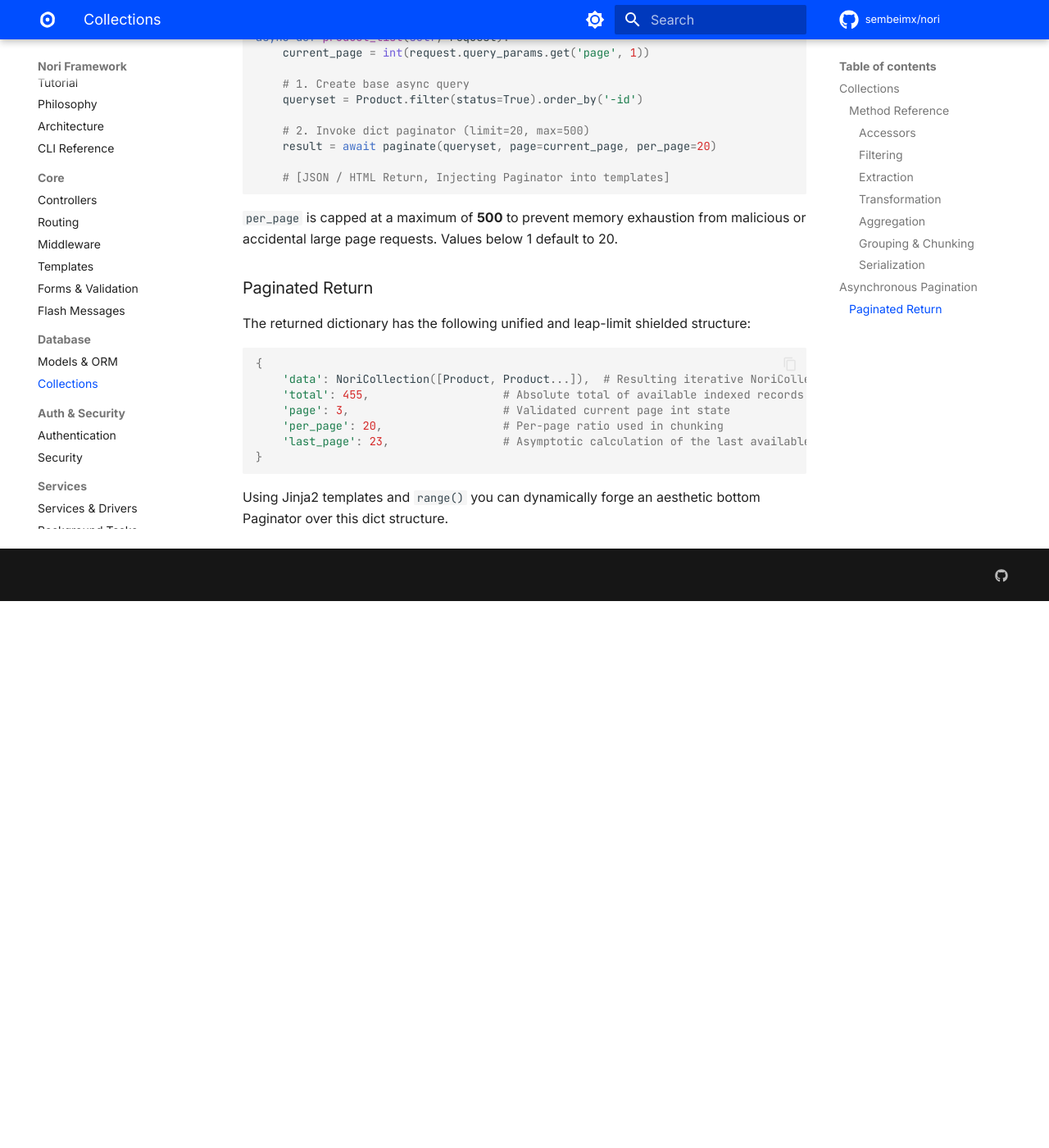
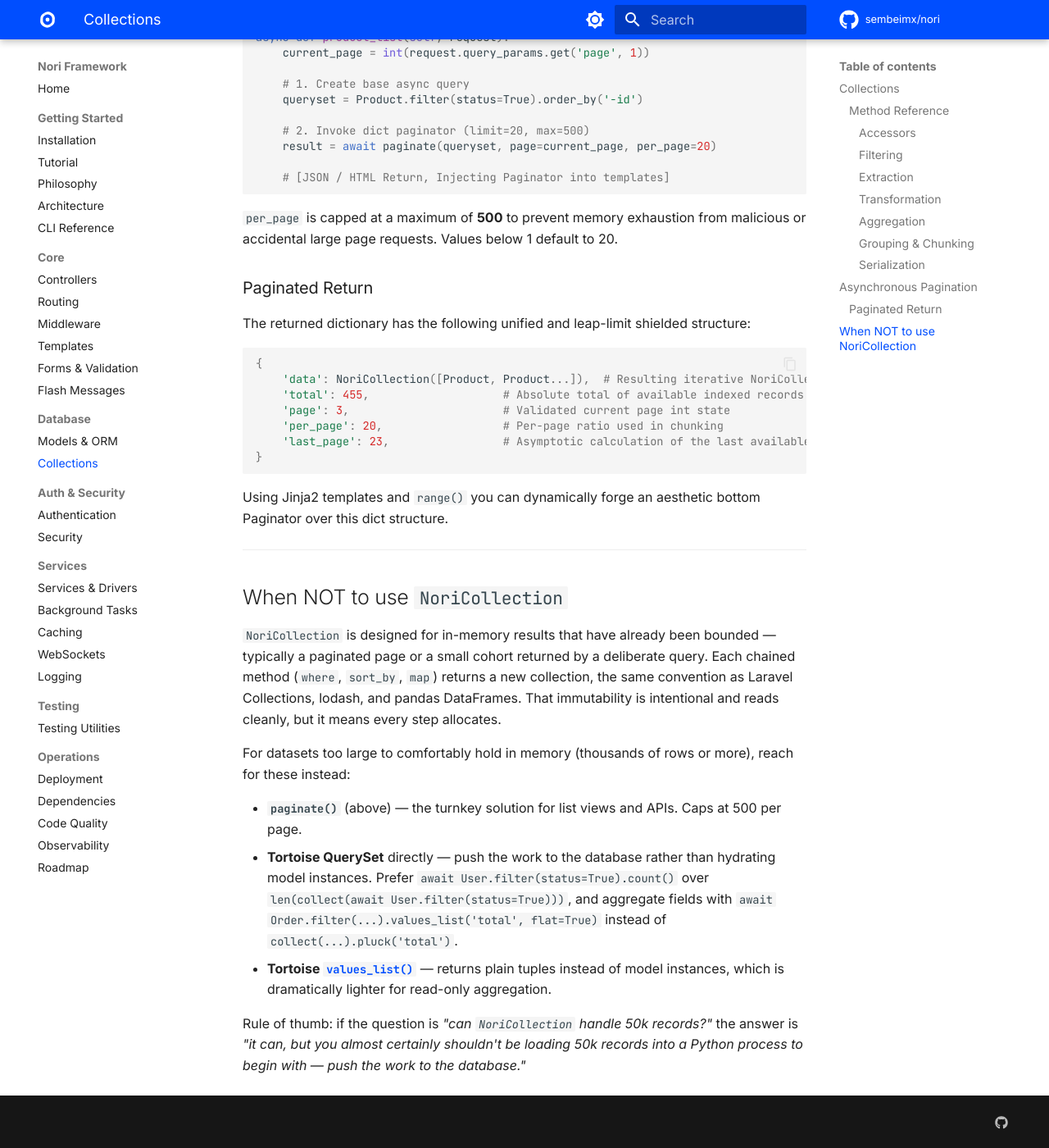
Before and after one commit to sembeimx/nori, an MkDocs documentation site: the page built from docs/collections.md, in a window 1280 px wide and 1400 px high, scrolled down 2510 px. Shown: the whole window at 82% size. Built offline with MkDocs 1.6.1 and Material for MkDocs 9.7.7, drawn with Linux system fonts in a browser that asks for light colours; comment, search, counter and statistics services are not loaded; the version menu is left out; before the commit the page ends 3243 px from its top, so only the background shows below that.

Commit message:
docs(collections): document scale boundaries and large-dataset alternatives
NoriCollection's per-step copy semantics are intentional — same convention as
Laravel Collections, lodash, and pandas DataFrames. The right answer for large
datasets is not lazy chaining but pushing the work to the database. New
section makes that explicit and points to paginate(), QuerySet.count(), and
values_list() as the alternatives users should reach for.

````diff
--- a/docs/collections.md
+++ b/docs/collections.md
@@ -135,3 +135,17 @@
 ```
 
 Using Jinja2 templates and `range()` you can dynamically forge an aesthetic bottom Paginator over this dict structure.
+
+---
+
+## When NOT to use `NoriCollection`
+
+`NoriCollection` is designed for in-memory results that have already been bounded — typically a paginated page or a small cohort returned by a deliberate query. Each chained method (`where`, `sort_by`, `map`) returns a new collection, the same convention as Laravel Collections, lodash, and pandas DataFrames. That immutability is intentional and reads cleanly, but it means every step allocates.
+
+For datasets too large to comfortably hold in memory (thousands of rows or more), reach for these instead:
+
+- **`paginate()`** (above) — the turnkey solution for list views and APIs. Caps at 500 per page.
+- **Tortoise QuerySet** directly — push the work to the database rather than hydrating model instances. Prefer `await User.filter(status=True).count()` over `len(collect(await User.filter(status=True)))`, and aggregate fields with `await Order.filter(...).values_list('total', flat=True)` instead of `collect(...).pluck('total')`.
+- **Tortoise [`values_list()`](https://tortoise.github.io/query.html#tortoise.queryset.QuerySet.values_list)** — returns plain tuples instead of model instances, which is dramatically lighter for read-only aggregation.
+
+Rule of thumb: if the question is *"can `NoriCollection` handle 50k records?"* the answer is *"it can, but you almost certainly shouldn't be loading 50k records into a Python process to begin with — push the work to the database."*
````
